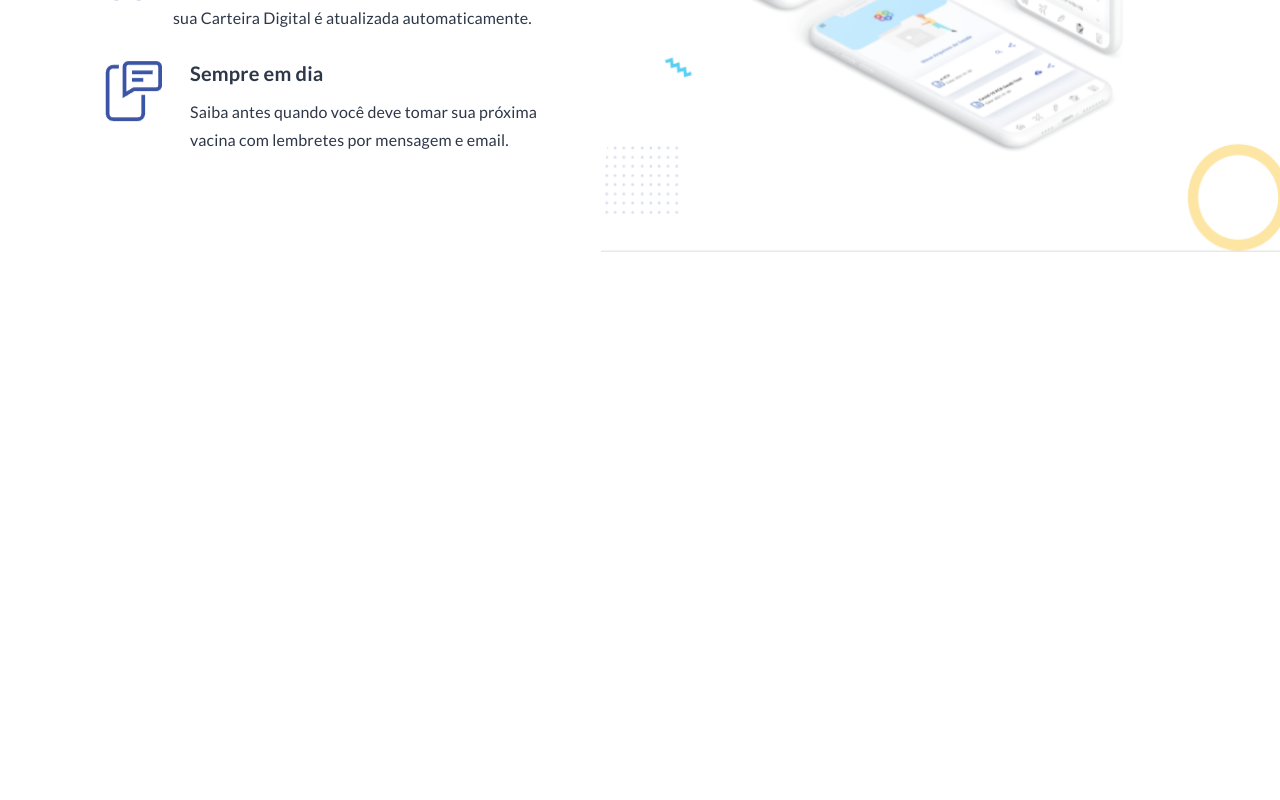
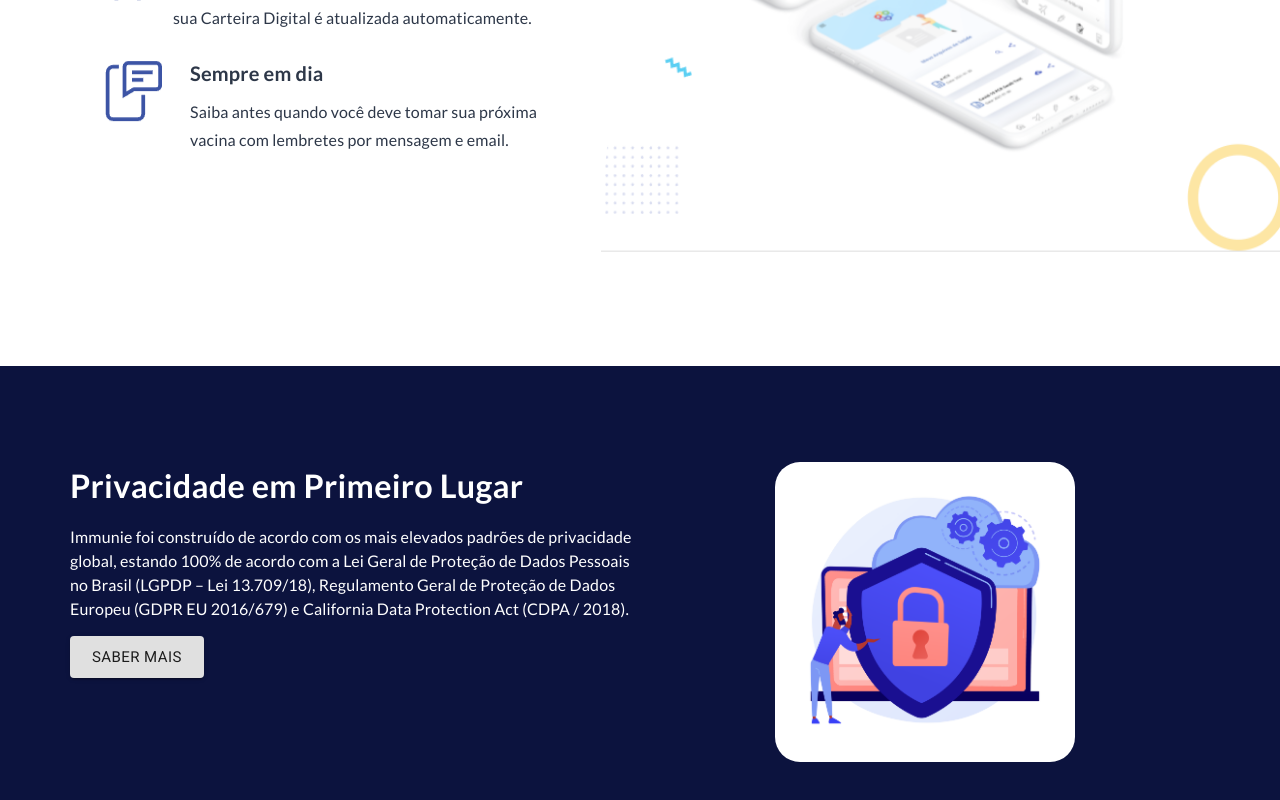
Before and after one commit to deywersonp/immunie-clone, a React (Create React App) app: page / in a window 1280 px wide. Shown: the part 1078-1878 px from the top of the page. Before the commit the page ends 1444 px from the top, so only its background shows below. Built offline with nearby package versions, Linux system fonts and the light colour scheme.

Commit message:
Finished privacy section

```diff
--- a/src/App.tsx
+++ b/src/App.tsx
@@ -7,6 +7,7 @@
 import Banner from "./components/banner/Banner";
 import Header from "./components/header/Header";
 import About from './components/about/About';
+import Privacy from './components/privacy/Privacy';
 
 export default function App() {
   return (
@@ -19,6 +20,7 @@
           <Banner />
           <Divider />
           <About />
+          <Privacy />
         </div>
       </ThemeProvider>
 
--- /dev/null
+++ b/src/components/privacy/Privacy.tsx
@@ -0,0 +1,94 @@
+import { useEffect } from 'react';
+
+import { makeStyles } from "@material-ui/styles";
+import { Grid, Button, Typography } from "@mui/material";
+
+import Aos from 'aos';
+import 'aos/dist/aos.css'
+
+const useStyles = makeStyles({
+  section: {
+    backgroundColor: '#0c133e',
+    display: 'flex',
+    alignItems: 'center',
+    justifyContent: 'center',
+    height: '492px'
+  },
+
+  container: {
+    display: 'flex',
+    alignItems: 'center',
+    justifyContent: 'center',
+    width: '1140px'
+  },
+
+  gridContainer: {
+    width: '100%',
+    display: 'flex',
+  },
+
+  textContainer: {
+    width: '100%',
+    height: '300px'
+  },
+
+  header4: {
+    fontFamily: 'Lato',
+    fontSize: '2.0243rem',
+    fontWeight: 'bold'
+  },
+
+  text: {
+    fontFamily: 'Lato',
+    fontSize: '1rem',
+    fontWeight: 400,
+    marginTop: '15px',
+    marginBottom: '15px'
+  },
+
+  imgContainer: {
+    width: '100%',
+    display: 'flex',
+    alignItems: 'center',
+    justifyContent: 'center'
+  },
+
+  btn: {
+    color: 'rgba(0, 0, 0, 0.87)',
+    backgroundColor: '#e0e0e0;',
+    fontWeight: 'normal',
+    '&:hover': {
+      boxShadow: '0px 2px 4px - 1px rgb(0 0 0 / 20 %), 0px 4px 5px 0px rgb(0 0 0 / 14 %), 0px 1px 10px 0px rgb(0 0 0 / 12 %)',
+      backgroundColor: '#d5d5d5'
+    }
+  }
+});
+
+export default function Privacy() {
+  useEffect(() => {
+    Aos.init({ duration: 1000 })
+  }, [])
+
+  const classes = useStyles();
+
+  return (
+    <Typography component="section" className={classes.section}>
+      <Typography component="div" className={classes.container}>
+        <Grid className={classes.gridContainer}>
+          <Typography component="div" className={classes.textContainer} data-aos="fade-up">
+            <Typography component="h4" color="white" className={classes.header4}>Privacidade em Primeiro Lugar</Typography>
+            <Typography component="p" color="white" className={classes.text}>Immunie foi construído de acordo com os mais elevados padrões de privacidade global, estando 100% de acordo com a Lei Geral de Proteção de Dados Pessoais no Brasil (LGPDP – Lei 13.709/18), Regulamento Geral de Proteção de Dados Europeu (GDPR EU 2016/679) e California Data Protection Act (CDPA / 2018).</Typography>
+            <Button variant="contained" size="large" className={classes.btn}>Saber Mais</Button>
+          </Typography>
+          <Typography component="div" className={classes.imgContainer}>
+            <img style={{
+              width: '300px',
+              height: '300px',
+              borderRadius: '25px',
+            }} src="./images/privacy.png" alt="Privacidade" />
+          </Typography>
+        </Grid>
+      </Typography >
+    </Typography >
+  )
+}
```
Also changed, not shown: public/images/privacy.png (renamed from public/images/privacity.png).
